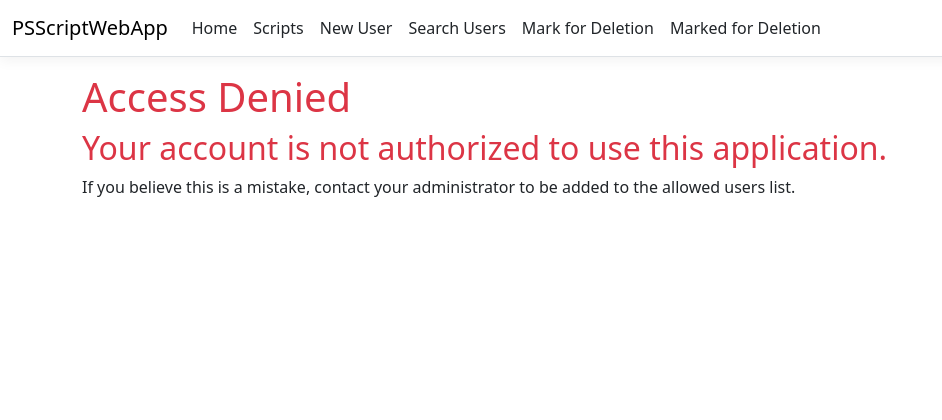
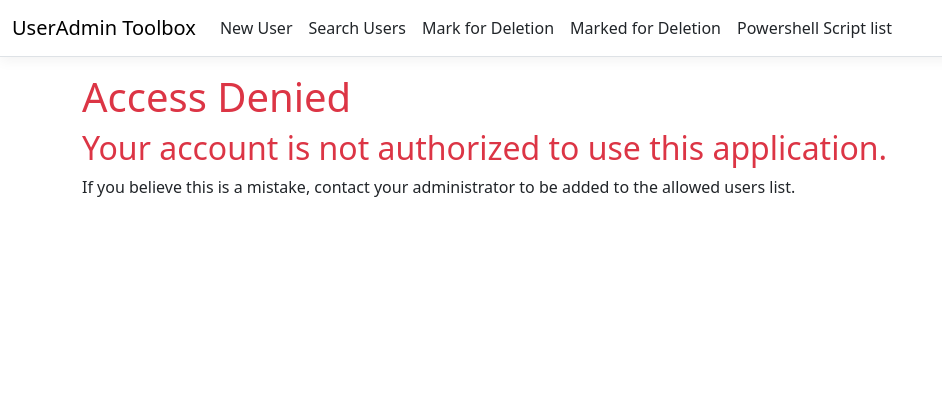
Before and after one commit to cambridgeshire-county-council/useradmin, an ASP.NET Core app: page /Home/AccessDenied in a window 1280 px wide. Shown: the top 420 px of the page, without its empty margins (0-942 px from the left). Run offline with ASP.NET Core 8, Linux system fonts and the light colour scheme; style sheets or scripts are compiled from the project's sources.

Commit message:
Update UI navigation labels
Co-authored-by: Pickett82 <1926996+Pickett82@users.noreply.github.com>

```diff
--- a/Views/Shared/_Layout.cshtml
+++ b/Views/Shared/_Layout.cshtml
@@ -3,7 +3,7 @@
 <head>
     <meta charset="utf-8" />
     <meta name="viewport" content="width=device-width, initial-scale=1.0" />
-    <title>@ViewData["Title"] - UserAdmin</title>
+    <title>@ViewData["Title"] - UserAdmin Toolbox</title>
     <script type="importmap"></script>
     <link rel="stylesheet" href="~/lib/bootstrap/dist/css/bootstrap.min.css" />
     <link rel="stylesheet" href="~/css/site.css" asp-append-version="true" />
@@ -13,19 +13,13 @@
     <header>
         <nav class="navbar navbar-expand-sm navbar-toggleable-sm navbar-light bg-white border-bottom box-shadow mb-3">
             <div class="container-fluid">
-                <a class="navbar-brand" asp-area="" asp-controller="Home" asp-action="Index">PSScriptWebApp</a>
+                <a class="navbar-brand" asp-area="" asp-controller="Home" asp-action="Index">UserAdmin Toolbox</a>
                 <button class="navbar-toggler" type="button" data-bs-toggle="collapse" data-bs-target=".navbar-collapse" aria-controls="navbarSupportedContent"
                         aria-expanded="false" aria-label="Toggle navigation">
                     <span class="navbar-toggler-icon"></span>
                 </button>
                 <div class="navbar-collapse collapse d-sm-inline-flex justify-content-between">
                     <ul class="navbar-nav flex-grow-1">
-                        <li class="nav-item">
-                            <a class="nav-link text-dark" asp-area="" asp-controller="Home" asp-action="Index">Home</a>
-                        </li>
-                        <li class="nav-item">
-                            <a class="nav-link text-dark" asp-area="" asp-controller="Scripts" asp-action="Index">Scripts</a>
-                        </li>
                         <li class="nav-item">
                             <a class="nav-link text-dark" asp-area="" asp-controller="Users" asp-action="New">New User</a>
                         </li>
@@ -37,6 +31,9 @@
                         </li>
                         <li class="nav-item">
                             <a class="nav-link text-dark" asp-area="" asp-controller="Users" asp-action="MarkedForDeletion">Marked for Deletion</a>
+                        </li>
+                        <li class="nav-item">
+                            <a class="nav-link text-dark" asp-area="" asp-controller="Scripts" asp-action="Index">Powershell Script list</a>
                         </li>
 
                     </ul>
```
Also changed, not shown: Views/Home/Index.cshtml (+24 -4 lines).
